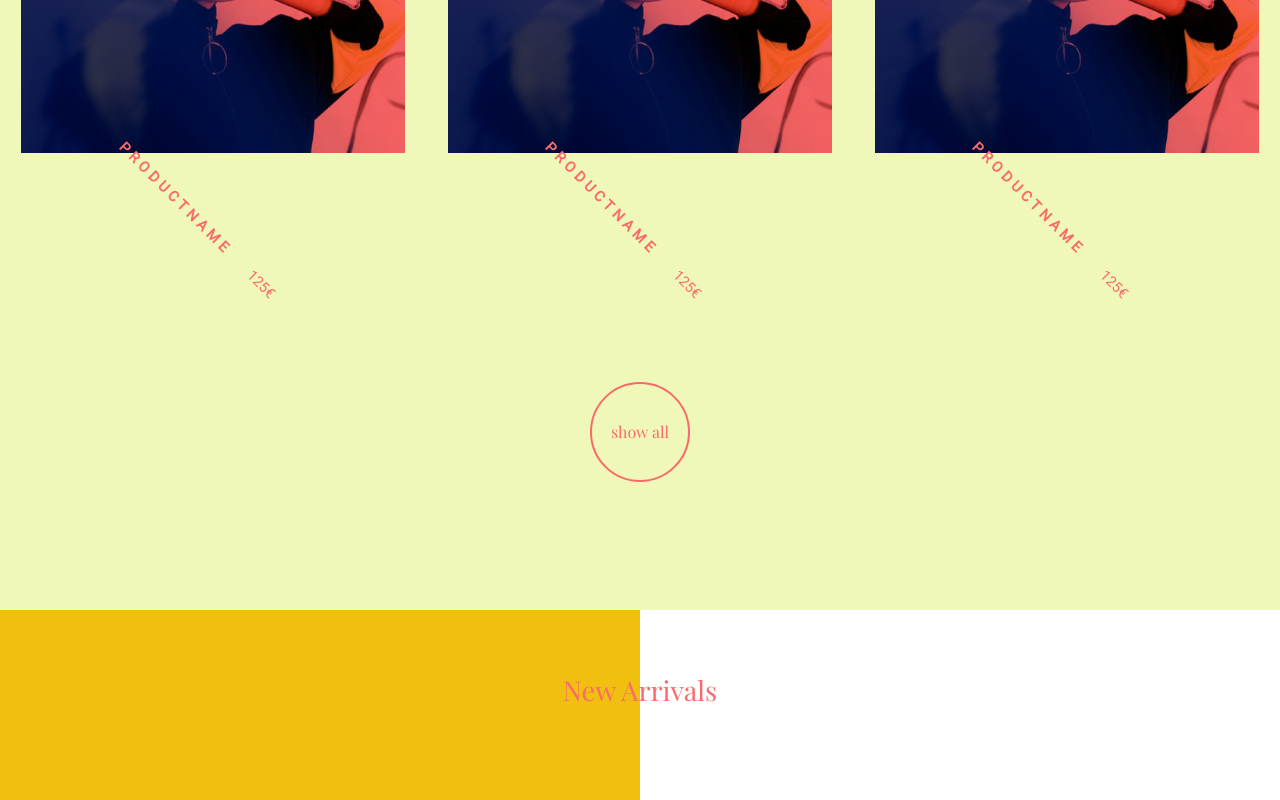
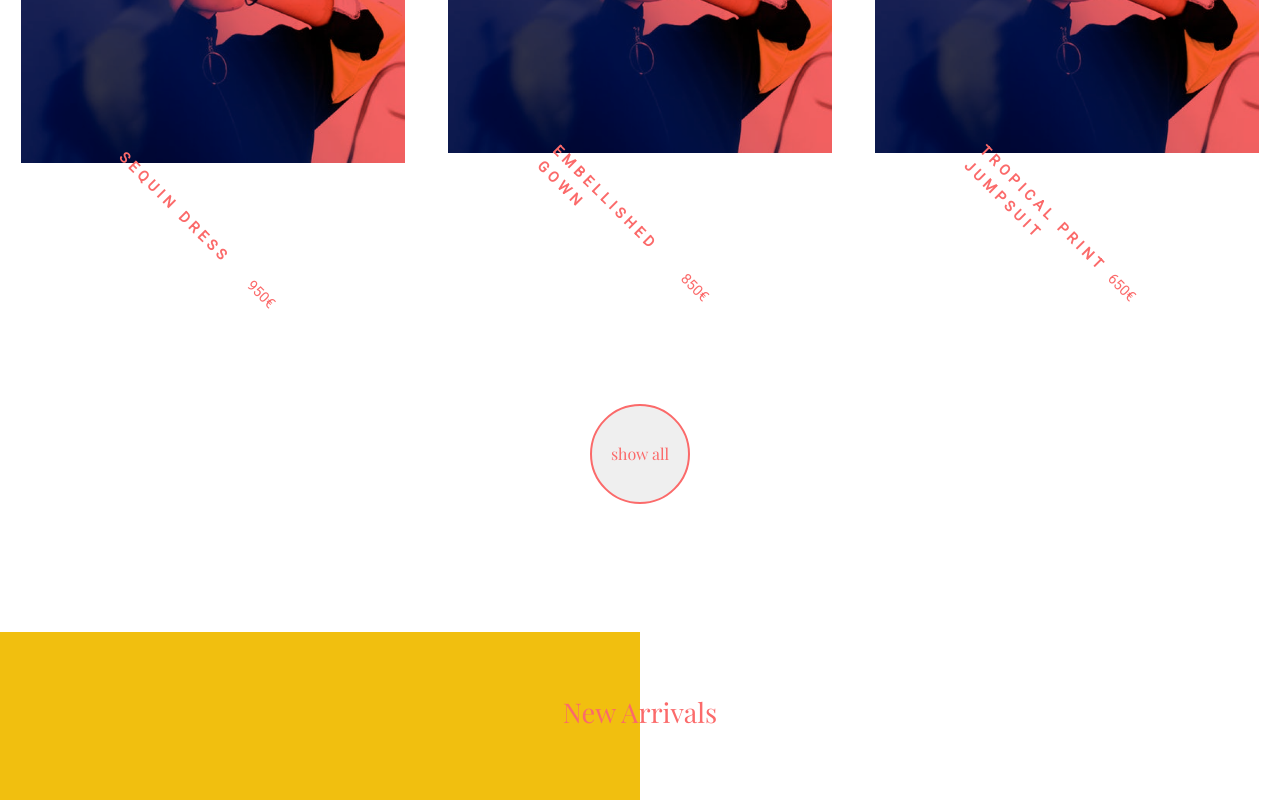
Before and after one commit to seymonyu/borlin, a React (Create React App) app: page / in a window 1280 px wide. Shown: the part 1160-1960 px from the top of the page. Built offline with nearby package versions, Linux system fonts and the light colour scheme; a web font is replaced by a local one.

Commit message:
seyma cart

```diff
--- a/src/component/highlights/Highlights.js
+++ b/src/component/highlights/Highlights.js
@@ -1,41 +1,59 @@
 import React, { Component } from "react";
+import { connect } from "react-redux";
 import "../../stylesheets/global.scss";
 import "../../stylesheets/Highlights.scss";
+import cartReducer from "../../reducers/cartReducer";
 
 class Highlight extends Component {
+  state = {
+    data: this.props.data,
+    name: this.props.name,
+  };
   render() {
     return (
       <div className="highlights--wrapper">
         <h2 className="highlight--headline headline-2">Highlights</h2>
         <div className="highlight--product_wrap">
           <div className="highlight--product_cols">
-            <div className="highlight--img"></div>
+            <div className="highlight--img"> </div>
             <div className="highlight--text">
-              <p className="highlight--product_p">Productname</p>
-              <span className="highlight--product_span">125€</span>
+              <p className="highlight--product_p">{this.state.data[0].name}</p>
+              <span className="highlight--product_span">
+                {this.state.data[0].price}€
+              </span>
             </div>
           </div>
           <div className="highlight--product_cols">
             <div className="highlight--img"></div>
             <div className="highlight--text">
-              <p className="highlight--product_p">Productname</p>
-              <span className="highlight--product_span">125€</span>
+              <p className="highlight--product_p">{this.state.data[2].name}</p>
+              <span className="highlight--product_span">
+                {this.state.data[2].price}€
+              </span>
             </div>
           </div>
           <div className="highlight--product_cols">
             <div className="highlight--img"></div>
             <div className="highlight--text">
-              <p className="highlight--product_p">Productname</p>
-              <span className="highlight--product_span">125€</span>
+              <p className="highlight--product_p">{this.state.data[6].name}</p>
+              <span className="highlight--product_span">
+                {this.state.data[6].price}€
+              </span>
             </div>
           </div>
         </div>
         <div className="highlight--button_wrap">
-          <div className="highlight--product_button">show all</div>
+          <button className="highlight--product_button">show all</button>
         </div>
       </div>
     );
   }
 }
 
-export default Highlight;
+const mapStateToProps = (state) => {
+  return {
+    data: state.cartReducer.data,
+  };
+};
+
+export default connect(mapStateToProps)(Highlight);
--- a/src/component/pages/product/Product.js
+++ b/src/component/pages/product/Product.js
@@ -142,7 +142,7 @@ class Product extends Component {
             {this.state.productList.length > 0 ? (
               this.state.productList.length > 6 ? (
                 <button
-                  className="button"
+                  className="product--button"
                   id="product--bottom-button"
                   onClick={this.handleLoadMore}
                 >
@@ -152,7 +152,7 @@ class Product extends Component {
               ) : null
             ) : (
               <button
-                className="button"
+                className="product--button"
                 id="product--bottom-button"
                 onClick={this.handleLoadMore}
               >
--- a/src/stylesheets/global.scss
+++ b/src/stylesheets/global.scss
@@ -1,6 +1,7 @@
 $pink: #fb6a6a;
 $light-pink: #facaca;
-$lemon: #eff8b8;
+/* $lemon: #eff8b8; */
+$lemon: #ffffff;
 $mustard: #f1bf0f;
 $black: #000000;
 $white: #ffffff;
```
Also changed, not shown: src/stylesheets/products.scss (+64 -53 lines).
